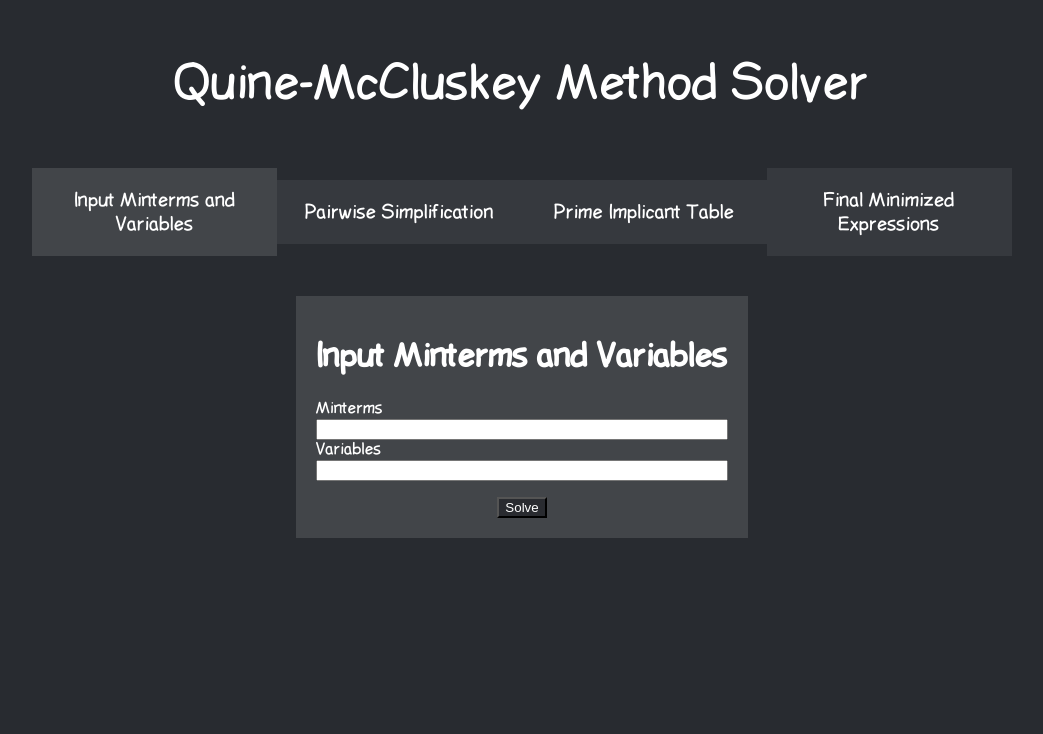
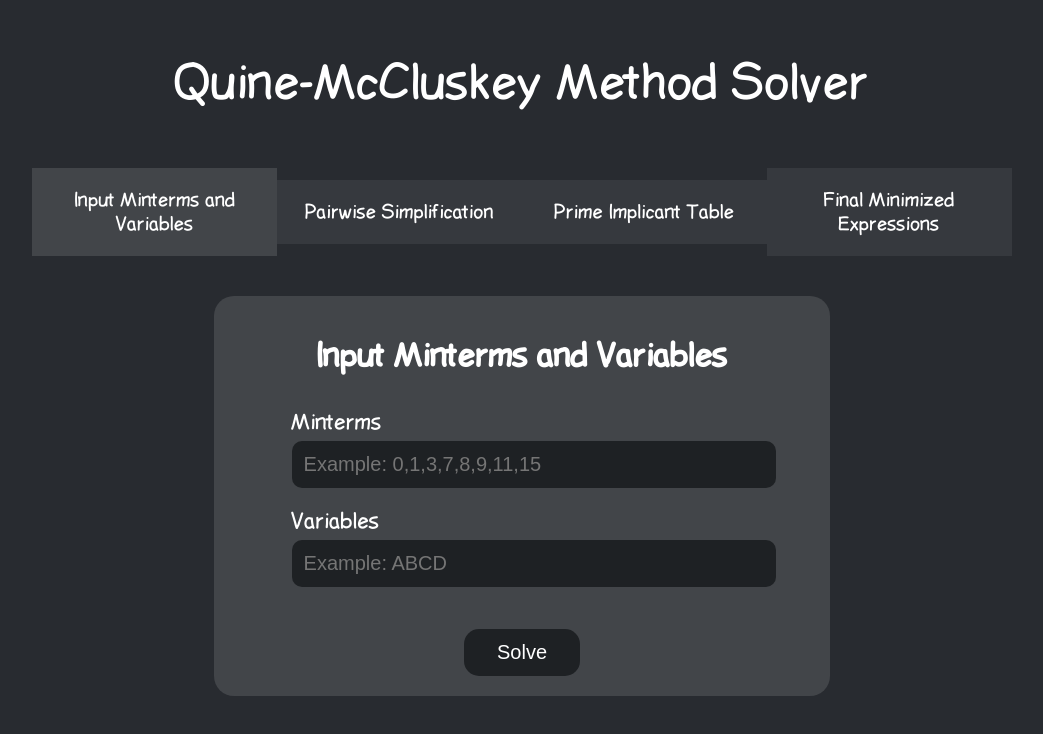
Before and after one commit to gmiracle17/CMSC-130-Quine-McCluskey-Method, a React (Create React App) app: page / in a window 1280 px wide. Shown: the top 734 px of the page, without its empty margins (118-1161 px from the left). Built offline with nearby package versions, Linux system fonts and the light colour scheme.

Commit message:
Added more error handling in Input.js and added more design in Input.css

```diff
--- a/src/App.js
+++ b/src/App.js
@@ -29,6 +29,8 @@ function App() {
                 />;
             case 'pairwise':
                 return <Pairwise
+                    mintermsInput={mintermsInput}
+                    variablesInput={variablesInput}
                     mintermsArray={mintermsArray}
                     variablesArray={variablesArray}
                     setBinaryList={setBinaryList}
--- a/src/components/Input.css
+++ b/src/components/Input.css
@@ -1,30 +1,65 @@
-.solve-button {
-    color: white;
-    background-color: #292b30;
-}
-
 .input-container {
     background-color: #424549;
+    border-radius: 20px;
     padding: 20px;
-    max-width: max-content;
+    width: 45vw;
 }
 
 .sub-container {
     display: flex;
     flex-direction: column;
+
 }
 
-.input {
+.input-component {
     display: flex;
     flex-direction: column;
     justify-content: flex-start;
     width: 100%;
+    margin: 10px 0px;
+    padding-left: 10%;
+}
+
+input {
+    margin-top: 5px;
+    width: 80%;
+    font-size: 2.5vmin;
+    padding: 1.5vmin;
+    border: none;
+    border-radius: 10px;
+    background-color: #1e2124;
+    color: white;
+}
+
+.button-container {
+    display: flex;
+    flex-direction: column;
+    align-items: center;
+    justify-content: center;
+}
+
+.solve-button {
+    border-radius: 15px;
+    color: white;
+    background-color: #1e2124;
+    border: none;
+    font-size: 2.5vmin;
+    padding: 1.5vmin;
+    width: 20%;
+    transition-duration: 0.4s;
+    cursor: pointer;
+}
+
+.solve-button:hover {
+    background-color: #7289da;
 }
 
 label {
+    font-size: 2.7vmin;
     display: flex;
 }
 
 .errorText {
+    max-width: fit-content;
     color: rgb(231, 89, 89);
 }
--- a/src/components/Input.js
+++ b/src/components/Input.js
@@ -1,15 +1,24 @@
-import { useState } from "react"
+import { Component, useState } from "react"
 import './Input.css';
 
 function InputSection({setActiveTab,mintermsInput, variablesInput, setMintermsInput, setVariablesInput, setMintermsArray, setVariablesArray}) {
-
 
     return (
         <div className="input-container">
             <h1>Input Minterms and Variables</h1>
             <div className="sub-container">
-                <InputComponent label="Minterms" value={mintermsInput} retrieveInput={setMintermsInput} />
-                <InputComponent label="Variables" value={variablesInput} retrieveInput={setVariablesInput} />
+                <InputComponent
+                    label="Minterms"
+                    value={mintermsInput}
+                    retrieveInput={setMintermsInput}
+                    placeholder="Example: 0,1,3,7,8,9,11,15"
+                />
+                <InputComponent
+                    label="Variables"
+                    value={variablesInput}
+                    retrieveInput={setVariablesInput}
+                    placeholder="Example: ABCD"
+                />
                 <SolveButton minterms={mintermsInput} variables = {variablesInput} HandleInputs={() => HandleInputs(mintermsInput, variablesInput)} setMintermsArray={setMintermsArray} setVariablesArray={setVariablesArray} setActiveTab={setActiveTab}/>
             </div>
 
@@ -18,22 +27,30 @@ function InputSection({setActiveTab,mintermsInput, variablesInput, setMintermsIn
     );
 }
 
-function InputComponent({label, value, retrieveInput}) {
+/**
+ * Input component that contains the label and input html element
+ * @param {string} label - Description about the input
+ * @param {string} value - The input itself
+ * @param {function} retrieveInput - updates the values of either the mintermsInput or the variablesInput
+ *
+ * @returns {Component}
+ */
+function InputComponent({label, value, retrieveInput, placeholder}) {
+    // updates the state value depending on the what the user inputs
     function handleChange(event) {
         retrieveInput(event.target.value);
     }
 
     return(
-        <div className="input">
+        <div className="input-component">
             <label>{label}</label>
-            <input type="text" value={value} onChange={handleChange}></input>
+            <input type="text" value={value} onChange={handleChange} placeholder={placeholder}></input>
         </div>
     )
 
 }
 
 function SolveButton({minterms, variables, HandleInputs, setMintermsArray, setVariablesArray, setActiveTab}) {
-
 
    const[errorText, setErrorText] = useState('');
 
@@ -83,6 +100,7 @@ function SolveButton({minterms, variables, HandleInputs, setMintermsArray, setVa
     );
 }
 
+
 function HandleInputs(minterms, variables) {
     /*
     minterms
@@ -96,18 +114,29 @@ function HandleInputs(minterms, variables) {
     let mintermsFormatMessage = '';
     let mintermDuplicatesMesage = '';
     let nonDigitMessage = '';
-    let maxNumber;
+    let maxMintermInput;
 
-    minterms = minterms.trim();
-    let mintermsArray = minterms.split(',');
+    minterms = String(minterms.trim());
+    let mintermsArray = minterms.split(",");
 
+    if (minterms.length === 0) {
+        mintermsFormatMessage = 'Minterms input required'
+    } else {
         for (let index = 0; index < mintermsArray.length; index++) {
-        let element = parseFloat(mintermsArray[index])
+            let trimmed = mintermsArray[index].trim();
+
+            if (!/^\d+$/.test(trimmed)) {
+                nonDigitMessage = 'Incorrect minterms input format. Minterms input should only be positive integers separated with commas';
+                break;
+            }
+
+            let element = parseFloat(trimmed);
             if(!Number.isInteger(element) || element < 0) {
-            nonDigitMessage = 'Incorrect minterms input format. Minterms inputted should only be positive integers separated with commas with no space';
+                nonDigitMessage = 'Incorrect minterms input format. Minterms input should only be positive integers separated with commas';
             }
             else {
                 mintermsArray[index] = parseFloat(mintermsArray[index]);
+            }
         }
     }
 
@@ -118,9 +147,11 @@ function HandleInputs(minterms, variables) {
     }
 
     if (mintermsDuplicates.length === 0) {
-        mintermsArray.sort();
-        maxNumber = mintermsArray.at(-1);
+        mintermsArray.sort((a, b) => a - b);
+        maxMintermInput = mintermsArray.at(-1);
     }
+
+    console.log(mintermsArray);
 
     /*
     variables
@@ -137,6 +168,9 @@ function HandleInputs(minterms, variables) {
     let variableDuplicatesMessage = '';
     let sufficientVariablesMessage = '';
 
+    if (variables.length === 0) {
+        variablesFormatMessage = 'Variables input required'
+    } else {
         for (let index = 0; index < variables.length; index++) {
             let char = variables.charAt(index);
 
@@ -149,7 +183,7 @@ function HandleInputs(minterms, variables) {
                 }
             }
         }
-
+    }
 
     const variablesDuplicates = variablesArray.filter((item, index) => variablesArray.indexOf(item) !== index)
 
@@ -157,13 +191,25 @@ function HandleInputs(minterms, variables) {
         variableDuplicatesMessage = 'Variables should have no duplicates';
     }
 
+
     if (variablesDuplicates.length === 0) {
-        if (Math.pow(2, variablesArray.length) - 1 < maxNumber) {
+        if(variablesArray.length > 10) {
+            sufficientVariablesMessage = 'Maximum number of variables for the input is only 10.'
+        } else if (maxMintermInput > 1023) {
+            sufficientVariablesMessage = 'Minterm value greater than 1023 is invalid as the maximum number of variables for the input is only 10'
+        } else {
+            let maxMintermValue = Math.pow(2, variablesArray.length) - 1;
+            if (maxMintermValue < maxMintermInput) {
                 let quantityVariables = variablesArray.length;
-            while(Math.pow(2, quantityVariables) - 1 < maxNumber) {
+                while(Math.pow(2, quantityVariables) - 1 < maxMintermInput) {
                     quantityVariables++;
                 }
-            sufficientVariablesMessage = 'Number of variables should be at least ' + quantityVariables;
+                if(quantityVariables == 10) {
+                    sufficientVariablesMessage = 'Number of variables should be equal to ' + quantityVariables + ' or change the minterm input such that the maximum minterm value is ' + maxMintermValue;
+                } else {
+                    sufficientVariablesMessage = 'Number of variables should be at least ' + quantityVariables + ' or change the minterm input such that the maximum minterm value is ' + maxMintermValue;
+                }
+            }
         }
     }
 
--- a/src/components/Pairwise.css
+++ b/src/components/Pairwise.css
@@ -1,3 +1,8 @@
+.given {
+    font-size: 3.2vmin;
+}
+
+
 .table-container {
 margin-top: 40px;
 }
--- a/src/components/Pairwise.js
+++ b/src/components/Pairwise.js
@@ -2,13 +2,15 @@ import React from 'react';
 import { useEffect } from 'react';
 import './Pairwise.css';
 
-function Pairwise({mintermsArray, variablesArray, setBinaryList, setMintermsList}) {
+//TODO: Make the algorithm more efficient.
+
+function Pairwise({mintermsInput, variablesInput, mintermsArray, variablesArray, setBinaryList, setMintermsList}) {
 
     const allMinterms = getAllPossibleMinterms(variablesArray);
     const complementMintermsArray = allMinterms.filter(m => !mintermsArray.includes(m));
 
     let allTables = [];
-    let groupMap = createGroupMap(mintermsArray, variablesArray);
+    let groupMap = createGroupMap(complementMintermsArray, variablesArray);
     allTables.push(groupMap);
     let primeImplicantsList = [];
 
@@ -38,9 +40,9 @@ function Pairwise({mintermsArray, variablesArray, setBinaryList, setMintermsList
     }
     primeImplicantsList = removeDuplicates(primeImplicantsList);
 
-    console.log(allTables);
-    console.log(getBinaryList(primeImplicantsList));
-    console.log(getMintermsList(primeImplicantsList));
+    //console.log(allTables);
+    //console.log(getBinaryList(primeImplicantsList));
+    //console.log(getMintermsList(primeImplicantsList));
 
     useEffect(() => {
         setBinaryList(getBinaryList(primeImplicantsList));
@@ -49,6 +51,8 @@ function Pairwise({mintermsArray, variablesArray, setBinaryList, setMintermsList
 
     return (
         <div className='pairwise-container'>
+            <GivenFunction mintermsInput={mintermsInput} variablesInput={variablesInput} />
+            <MintermsTable groupMap={allTables[0]}/>
             <p>Pairwise Simplification</p>
             <p>This is done by comparing the minterms of group n and n+1 and pairing them up if they differ by only 1 variable</p>
             {
@@ -67,6 +71,54 @@ class MintermObject {
     }
 }
 
+function GivenFunction({mintermsInput, variablesInput}) {
+
+    let variables = '';
+    for(let index = 0; index < variablesInput.length; index++) {
+        variables += variablesInput[index];
+        if (index !== variablesInput.length - 1) {
+            variables += ', '
+        }
+    }
+
+    return(
+        <div className='given'>
+            <p>Given: F({variables}) = ∑({mintermsInput})</p>
+        </div>
+    );
+}
+
+function MintermsTable({groupMap}) {
+    return (
+        <div className='table-container'>
+            <p>Grouping of minterms based on number of ones</p>
+            <p>Minterms grouped are those that make the function zero as the simplified boolean function is in Product of Sums form</p>
+            <table>
+                <thead>
+                    <tr>
+                        <th>Group Number</th>
+                        <th>Minterm</th>
+                        <th>Binary representation</th>
+                    </tr>
+                </thead>
+                <tbody>
+                    {[...groupMap.entries()].map(([groupNumber, mintermsObjectArray]) =>
+                        mintermsObjectArray.map(obj => (
+                            <tr>
+                                <td>{groupNumber}</td>
+                                <td>{obj.minterms}</td>
+                                <td>{obj.binary}</td>
+                            </tr>
+                        ))
+
+                    )}
+                </tbody>
+            </table>
+
+
+        </div>
+    );
+}
 
 function SimplificationTable({groupMap, index, variablesArray, getVariableEquivalent}) {
     return(
```
Lines whose indentation alone changed are shown as unchanged.
